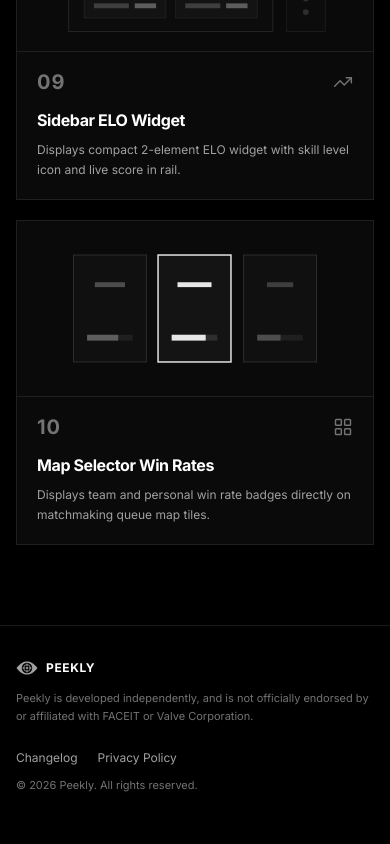
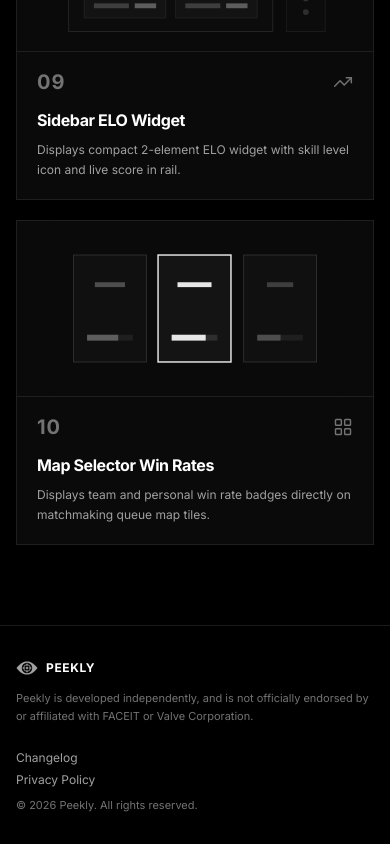
Before and after one commit to Zeacvo/Peekly.org, a React (Vite) app: page / in a window 390 px wide. Shown: the part 3593-4437 px from the top of the page. Built offline with nearby package versions, Linux system fonts and the light colour scheme; a web font is replaced by a local one.

Commit message:
style(footer): stack changelog above privacy policy in footer navigation

```diff
--- a/src/components/Footer.tsx
+++ b/src/components/Footer.tsx
@@ -65,9 +65,8 @@
         </div>
 
         {/* Right Column: Navigation Links & Copyright */}
-        <div className="flex flex-col items-start md:items-end text-left md:text-right gap-3">
-          <div className="flex items-center gap-5 text-xs">
-            {/* Localized Changelog Link */}
+        <div className="flex flex-col items-start md:items-end text-left md:text-right gap-1.5 text-[12px]">
+          {/* Row 1: Localized Changelog Link */}
           <button
             type="button"
             onClick={() => {
@@ -79,7 +78,7 @@
             {t.footer.changelog || t.nav.changelog}
           </button>
 
-            {/* Privacy Policy Link */}
+          {/* Row 2: Privacy Policy Link */}
           <a
             href="/privacy"
             onClick={(e) => {
@@ -95,10 +94,9 @@
           >
             {privacyLabelMap[currentLang] || 'Privacy Policy'}
           </a>
-          </div>
 
-          {/* Copyright */}
-          <p className="text-[11px] text-neutral-500 font-sans whitespace-nowrap m-0">
+          {/* Row 3: Copyright */}
+          <p className="text-[11px] text-neutral-500 font-sans whitespace-nowrap m-0 mt-1">
             © 2026 Peekly. {t.footer.allRightsReserved || t.footer.rights}
           </p>
         </div>
```
Lines whose indentation alone changed are shown as unchanged.
